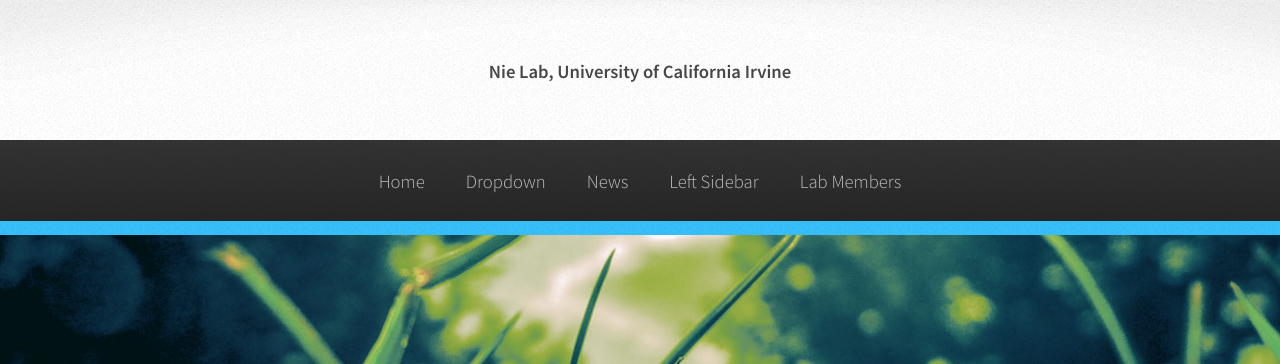
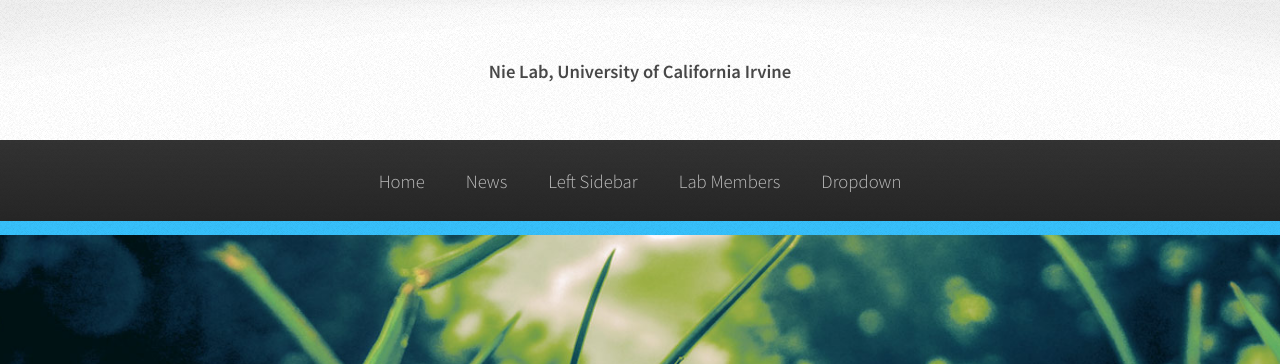
Before and after one commit to NieLab/nielab.github.io, a Jekyll site: the page built from index.html, in a window 1280 px wide. Shown: the top 364 px of the page. Built offline with Jekyll 4.4.1, drawn with Linux system fonts in a browser that asks for light colours.

Commit message:
re-order

```diff
--- a/_includes/header.html
+++ b/_includes/header.html
@@ -34,6 +34,9 @@
 						<ul>
 							{% assign current = page.url | downcase | split: '/' %}
 							<li {% if current[1] == 'index.html' %}class="current"{% endif %}><a href="{{ site.baseurl }}/index.html">Home</a></li>
+							<li {% if current[1] == 'blog' %}class="current"{% endif %}><a href="{{ site.baseurl }}/blog">News</a></li>
+							<li {% if current[1] == 'left-sidebar.html' %}class="current"{% endif %}><a href="{{ site.baseurl }}/left-sidebar.html">Left Sidebar</a></li>
+							<li {% if current[1] == 'no-sidebar.html' %}class="current"{% endif %}><a href="{{ site.baseurl }}/labmembers.html">Lab Members</a></li>
 							<li>
 								<a href="">Dropdown</a>
 								<ul>
@@ -53,9 +56,6 @@
 									<li><a href="#">Veroeros feugiat</a></li>
 								</ul>
 							</li>
-							<li {% if current[1] == 'blog' %}class="current"{% endif %}><a href="{{ site.baseurl }}/blog">News</a></li>
-							<li {% if current[1] == 'left-sidebar.html' %}class="current"{% endif %}><a href="{{ site.baseurl }}/left-sidebar.html">Left Sidebar</a></li>
-							<li {% if current[1] == 'no-sidebar.html' %}class="current"{% endif %}><a href="{{ site.baseurl }}/labmembers.html">Lab Members</a></li>
 						</ul>
 					</nav>
 
```
